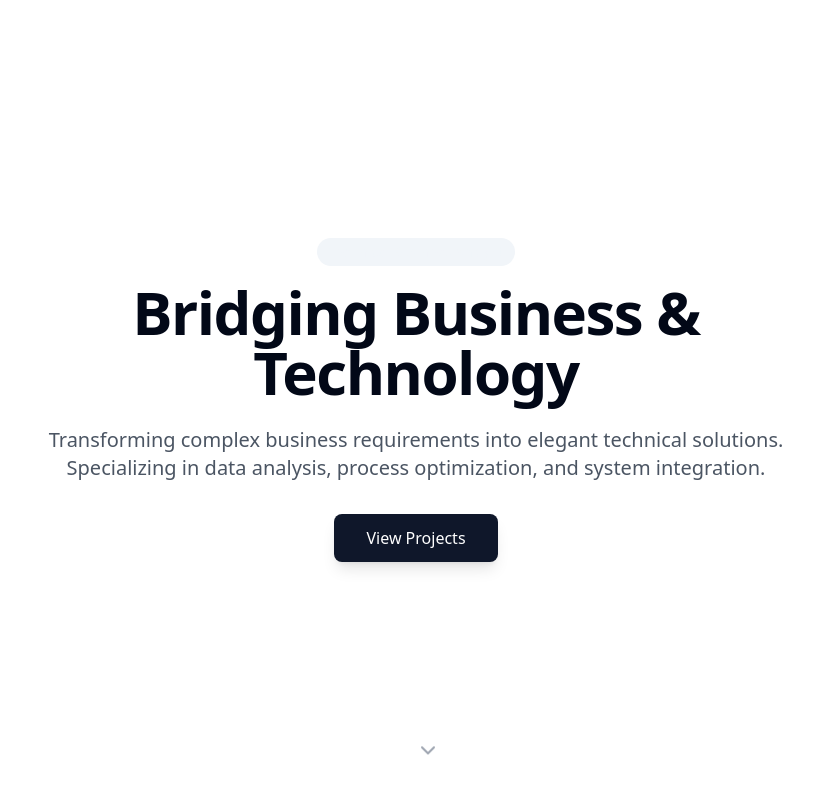
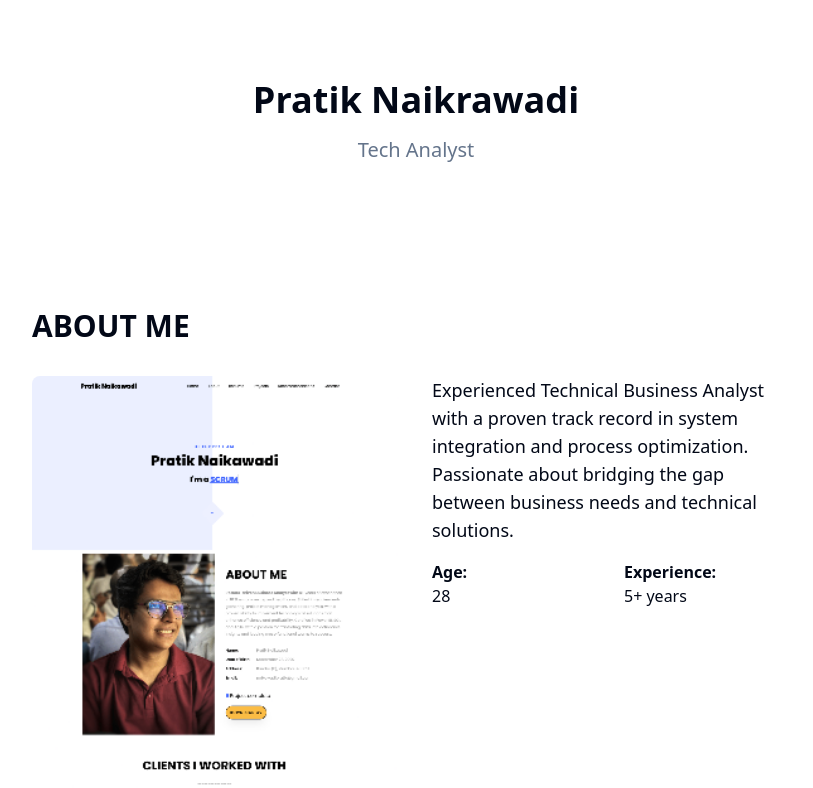
Before and after one commit to anant-jp/anant-jp, a React (Vite) app: page / in a window 1280 px wide. Shown: the top 788 px of the page, without its empty margins (224-1037 px from the left). Built offline with nearby package versions, Linux system fonts and the light colour scheme.

Commit message:
Apply new design to project
Updated the project to implement the specified design changes.
[skip gpt_engineer]

```diff
--- a/src/index.css
+++ b/src/index.css
@@ -13,7 +13,7 @@
     --popover: 0 0% 100%;
     --popover-foreground: 222.2 84% 4.9%;
 
-    --primary: 222.2 47.4% 11.2%;
+    --primary: 221.2 83.2% 53.3%;
     --primary-foreground: 210 40% 98%;
 
     --secondary: 210 40% 96.1%;
@@ -22,7 +22,7 @@
     --muted: 210 40% 96.1%;
     --muted-foreground: 215.4 16.3% 46.9%;
 
-    --accent: 210 40% 96.1%;
+    --accent: 210 40% 98%;
     --accent-foreground: 222.2 47.4% 11.2%;
 
     --destructive: 0 84.2% 60.2%;
@@ -30,25 +30,9 @@
 
     --border: 214.3 31.8% 91.4%;
     --input: 214.3 31.8% 91.4%;
-    --ring: 222.2 84% 4.9%;
+    --ring: 221.2 83.2% 53.3%;
 
     --radius: 0.5rem;
-
-    --sidebar-background: 0 0% 98%;
-
-    --sidebar-foreground: 240 5.3% 26.1%;
-
-    --sidebar-primary: 240 5.9% 10%;
-
-    --sidebar-primary-foreground: 0 0% 98%;
-
-    --sidebar-accent: 240 4.8% 95.9%;
-
-    --sidebar-accent-foreground: 240 5.9% 10%;
-
-    --sidebar-border: 220 13% 91%;
-
-    --sidebar-ring: 217.2 91.2% 59.8%;
   }
 
   .dark {
@@ -61,7 +45,7 @@
     --popover: 222.2 84% 4.9%;
     --popover-foreground: 210 40% 98%;
 
-    --primary: 210 40% 98%;
+    --primary: 217.2 91.2% 59.8%;
     --primary-foreground: 222.2 47.4% 11.2%;
 
     --secondary: 217.2 32.6% 17.5%;
@@ -78,15 +62,7 @@
 
     --border: 217.2 32.6% 17.5%;
     --input: 217.2 32.6% 17.5%;
-    --ring: 212.7 26.8% 83.9%;
-    --sidebar-background: 240 5.9% 10%;
-    --sidebar-foreground: 240 4.8% 95.9%;
-    --sidebar-primary: 224.3 76.3% 48%;
-    --sidebar-primary-foreground: 0 0% 100%;
-    --sidebar-accent: 240 3.7% 15.9%;
-    --sidebar-accent-foreground: 240 4.8% 95.9%;
-    --sidebar-border: 240 3.7% 15.9%;
-    --sidebar-ring: 217.2 91.2% 59.8%;
+    --ring: 224.3 76.3% 48%;
   }
 }
 
@@ -97,5 +73,6 @@
 
   body {
     @apply bg-background text-foreground;
+    font-feature-settings: "rlig" 1, "calt" 1;
   }
 }
--- a/src/pages/Index.tsx
+++ b/src/pages/Index.tsx
@@ -1,12 +1,11 @@
 import { useEffect } from "react";
-import Hero from "../components/Hero";
-import Skills from "../components/Skills";
-import Projects from "../components/Projects";
-import Contact from "../components/Contact";
+import { motion } from "framer-motion";
+import { Button } from "@/components/ui/button";
+import { Card } from "@/components/ui/card";
+import { Mail, Linkedin, Github, Phone } from "lucide-react";
 
 const Index = () => {
   useEffect(() => {
-    // Smooth scroll behavior
     document.documentElement.style.scrollBehavior = "smooth";
     return () => {
       document.documentElement.style.scrollBehavior = "auto";
@@ -14,11 +13,152 @@ const Index = () => {
   }, []);
 
   return (
-    <main className="bg-background text-foreground overflow-hidden">
-      <Hero />
-      <Skills />
-      <Projects />
-      <Contact />
+    <main className="bg-background min-h-screen">
+      {/* Hero Section */}
+      <section className="container mx-auto px-4 py-20">
+        <div className="text-center">
+          <h1 className="text-4xl font-bold mb-4">Pratik Naikrawadi</h1>
+          <p className="text-xl text-muted-foreground">Tech Analyst</p>
+        </div>
+      </section>
+
+      {/* About Me Section */}
+      <section className="container mx-auto px-4 py-16">
+        <motion.div
+          initial={{ opacity: 0, y: 20 }}
+          whileInView={{ opacity: 1, y: 0 }}
+          viewport={{ once: true }}
+          className="max-w-3xl mx-auto"
+        >
+          <h2 className="text-3xl font-bold mb-8">ABOUT ME</h2>
+          <div className="grid md:grid-cols-2 gap-8">
+            <div>
+              <img
+                src="/lovable-uploads/30ed377e-4b7e-4a9b-9b7d-a417bd384e4e.png"
+                alt="Profile"
+                className="rounded-lg w-full"
+              />
+            </div>
+            <div>
+              <p className="text-lg mb-4">
+                Experienced Technical Business Analyst with a proven track record in system integration
+                and process optimization. Passionate about bridging the gap between business needs and
+                technical solutions.
+              </p>
+              <div className="grid grid-cols-2 gap-4">
+                <div>
+                  <p className="font-semibold">Age:</p>
+                  <p>28</p>
+                </div>
+                <div>
+                  <p className="font-semibold">Experience:</p>
+                  <p>5+ years</p>
+                </div>
+              </div>
+            </div>
+          </div>
+        </motion.div>
+      </section>
+
+      {/* Clients Section */}
+      <section className="bg-accent py-16">
+        <div className="container mx-auto px-4">
+          <h2 className="text-3xl font-bold mb-8">CLIENTS I WORKED WITH</h2>
+          <div className="grid grid-cols-2 md:grid-cols-4 gap-8">
+            {/* Add client logos here */}
+            <Card className="p-6">Client 1</Card>
+            <Card className="p-6">Client 2</Card>
+            <Card className="p-6">Client 3</Card>
+            <Card className="p-6">Client 4</Card>
+          </div>
+        </div>
+      </section>
+
+      {/* Experience Section */}
+      <section className="container mx-auto px-4 py-16">
+        <h2 className="text-3xl font-bold mb-8">EXPERIENCE</h2>
+        <div className="space-y-8">
+          {[1, 2, 3].map((item) => (
+            <motion.div
+              key={item}
+              initial={{ opacity: 0, x: -20 }}
+              whileInView={{ opacity: 1, x: 0 }}
+              viewport={{ once: true }}
+              className="border-l-4 border-primary pl-4"
+            >
+              <h3 className="text-xl font-semibold">Senior Business Analyst</h3>
+              <p className="text-muted-foreground">2020 - Present</p>
+              <p className="mt-2">
+                Led multiple successful projects focusing on system integration and process optimization.
+              </p>
+            </motion.div>
+          ))}
+        </div>
+      </section>
+
+      {/* Skills Section */}
+      <section className="bg-accent py-16">
+        <div className="container mx-auto px-4">
+          <h2 className="text-3xl font-bold mb-8">SKILLS</h2>
+          <div className="grid grid-cols-1 md:grid-cols-3 gap-8">
+            <Card className="p-6">
+              <div className="text-center">
+                <div className="relative w-24 h-24 mx-auto mb-4">
+                  <div className="absolute inset-0 border-4 border-primary rounded-full" />
+                  <div className="absolute inset-0 flex items-center justify-center">
+                    <span className="text-2xl font-bold">90%</span>
+                  </div>
+                </div>
+                <h3 className="font-semibold">Business Analysis</h3>
+              </div>
+            </Card>
+            {/* Add more skill cards */}
+          </div>
+        </div>
+      </section>
+
+      {/* Projects Section */}
+      <section className="container mx-auto px-4 py-16">
+        <h2 className="text-3xl font-bold mb-8">MY PROJECTS</h2>
+        <div className="grid grid-cols-1 md:grid-cols-3 gap-8">
+          {[1, 2, 3].map((item) => (
+            <Card key={item} className="overflow-hidden">
+              <img
+                src={`/project-${item}.jpg`}
+                alt={`Project ${item}`}
+                className="w-full h-48 object-cover"
+              />
+              <div className="p-4">
+                <h3 className="font-semibold mb-2">Project Title</h3>
+                <p className="text-sm text-muted-foreground">
+                  Brief description of the project and its impact.
+                </p>
+              </div>
+            </Card>
+          ))}
+        </div>
+      </section>
+
+      {/* Contact Section */}
+      <section className="bg-primary text-primary-foreground py-16">
+        <div className="container mx-auto px-4">
+          <h2 className="text-3xl font-bold mb-8 text-center">CONTACT ME</h2>
+          <div className="flex justify-center space-x-8">
+            <Button variant="outline" size="icon">
+              <Mail className="h-6 w-6" />
+            </Button>
+            <Button variant="outline" size="icon">
+              <Phone className="h-6 w-6" />
+            </Button>
+            <Button variant="outline" size="icon">
+              <Linkedin className="h-6 w-6" />
+            </Button>
+            <Button variant="outline" size="icon">
+              <Github className="h-6 w-6" />
+            </Button>
+          </div>
+        </div>
+      </section>
     </main>
   );
 };
```
Also changed, not shown: public/lovable-uploads/30ed377e-4b7e-4a9b-9b7d-a417bd384e4e.png (added).
